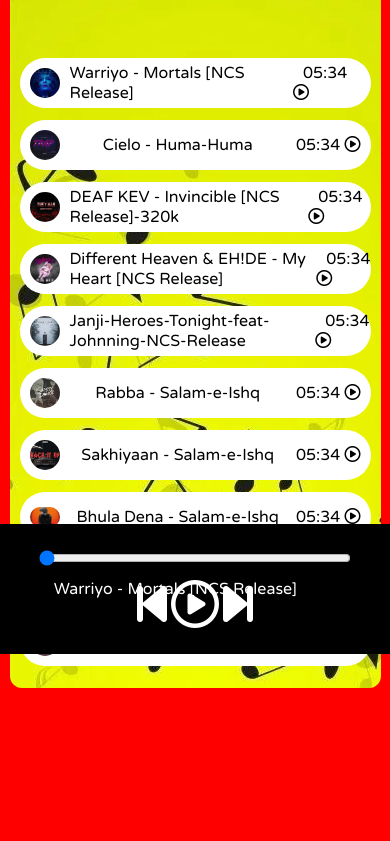
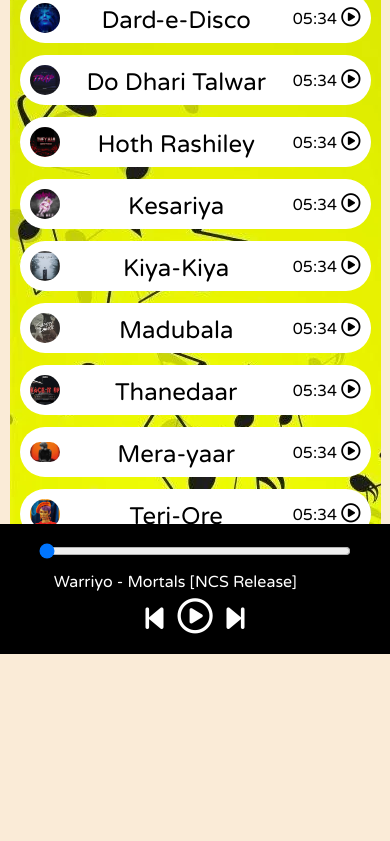
Before and after one commit to Sunny-kataria/spotify-clone, a plain HTML site: page index.html in a window 390 px wide. Shown: the part 190-1031 px from the top of the page. After the commit the page ends 966 px from the top, so only its background shows below. Drawn offline with Linux system fonts and the light colour scheme.

Commit message:
updating

```diff
--- a/script.js
+++ b/script.js
@@ -10,23 +10,22 @@ let masterSongName = document.getElementById('masterSongName');
 let songItems = Array.from(document.getElementsByClassName('songItem'));
 
 let songs = [
-    {songName: "Warriyo - Mortals [NCS Release]", filePath: "songs/1.mp3", coverPath: "covers/1.jpg"},
-    {songName: "Cielo - Huma-Huma", filePath: "songs/2.mp3", coverPath: "covers/2.jpg"},
-    {songName: "DEAF KEV - Invincible [NCS Release]-320k", filePath: "songs/3.mp3", coverPath: "covers/3.jpg"},
-    {songName: "Different Heaven & EH!DE - My Heart [NCS Release]", filePath: "songs/4.mp3", coverPath: "covers/4.jpg"},
-    {songName: "Janji-Heroes-Tonight-feat-Johnning-NCS-Release", filePath: "songs/5.mp3", coverPath: "covers/5.jpg"},
-    {songName: "Rabba - Salam-e-Ishq", filePath: "songs/2.mp3", coverPath: "covers/6.jpg"},
-    {songName: "Sakhiyaan - Salam-e-Ishq", filePath: "songs/2.mp3", coverPath: "covers/7.jpg"},
-    {songName: "Bhula Dena - Salam-e-Ishq", filePath: "songs/2.mp3", coverPath: "covers/8.jpg"},
-    {songName: "Tumhari Kasam - Salam-e-Ishq", filePath: "songs/2.mp3", coverPath: "covers/9.jpg"},
-    {songName: "Na Jaana - Salam-e-Ishq", filePath: "songs/4.mp3", coverPath: "covers/10.jpg"},
+    {songName: "Dard-e-Disco", filePath: "songs/1.mp3", coverPath: "covers/1.jpg"},
+    {songName: "Do Dhari Talwar", filePath: "songs/2.mp3", coverPath: "covers/2.jpg"},
+    {songName: "Hoth Rashiley ", filePath: "songs/3.mp3", coverPath: "covers/3.jpg"},
+    {songName: "Kesariya", filePath: "songs/4.mp3", coverPath: "covers/4.jpg"},
+    {songName: "Kiya-Kiya", filePath: "songs/5.mp3", coverPath: "covers/5.jpg"},
+    {songName: "Madubala", filePath: "songs/2.mp3", coverPath: "covers/6.jpg"},
+    {songName: "Thanedaar", filePath: "songs/2.mp3", coverPath: "covers/7.jpg"},
+    {songName: "Mera-yaar", filePath: "songs/2.mp3", coverPath: "covers/8.jpg"},
+    {songName: "Teri-Ore", filePath: "songs/2.mp3", coverPath: "covers/9.jpg"},
+    {songName: "you'r my love ", filePath: "songs/4.mp3", coverPath: "covers/10.jpg"},
 ]
 
 songItems.forEach((element, i)=>{
     element.getElementsByTagName("img")[0].src = songs[i].coverPath;
     element.getElementsByClassName("songName")[0].innerText = songs[i].songName;
 })
-
 
 // Handle play/pause click
 masterPlay.addEventListener('click', ()=>{
@@ -43,6 +42,7 @@ masterPlay.addEventListener('click', ()=>{
         gif.style.opacity = 0;
     }
 })
+
 // Listen to Events
 audioElement.addEventListener('timeupdate', ()=>{
     // Update Seekbar
@@ -90,7 +90,6 @@ document.getElementById('next').addEventListener('click', ()=>{
     audioElement.play();
     masterPlay.classList.remove('fa-play-circle');
     masterPlay.classList.add('fa-pause-circle');
-
 })
 
 document.getElementById('previous').addEventListener('click', ()=>{
--- a/style.css
+++ b/style.css
@@ -1,19 +1,22 @@
+
+
 @import url('https://fonts.googleapis.com/css2?family=Ubuntu&display=swap');
 @import url('https://fonts.googleapis.com/css2?family=Varela+Round&display=swap');
-body{
+
+body {
     background-color: antiquewhite;
 }
 
-*{
+* {
     margin: 0;
     padding: 0;
 }
 
-nav{
+nav {
     font-family: 'Ubuntu', sans-serif;
 }
 
-nav ul{
+nav ul {
     display: flex;
     align-items: center;
     list-style-type: none;
@@ -22,10 +25,11 @@ nav ul{
     color: white;
 }
 
-nav ul li{
+nav ul li {
     padding: 0 12px;
 }
-.brand img{
+
+.brand img {
     width: 44px;
     padding: 0 8px;
 }
@@ -37,7 +41,7 @@ nav ul li{
     font-size: 1.3rem;
 }
 
-.container{
+.container {
     min-height: 72vh;
     background-color: black;
     color: white;
@@ -50,7 +54,7 @@ nav ul li{
     background-image: url('bg.jpg');
 }
 
-.bottom{
+.bottom {
     position: sticky;
     bottom: 0;
     height: 130px;
@@ -62,27 +66,27 @@ nav ul li{
     flex-direction: column;
 }
 
-.icons{
+.icons {
     margin-top: 14px;
 }
-.icons i{
+
+.icons i {
     cursor: pointer;
 }
 
-#myProgressBar{
+#myProgressBar {
     width: 80vw;
     cursor: pointer;
 }
 
-.songItemContainer{
+.songItemContainer {
     margin-top: 74px;
 }
 
-.songItem{
+.songItem {
     height: 50px;
     display: flex;
     background-color: white;
-
     color: black;
     margin: 12px 0;
     justify-content: space-between;
@@ -90,57 +94,121 @@ nav ul li{
     border-radius: 34px;
 }
 
-.songItem img{
+.songItem img {
     width: 43px;
     margin: 0 23px;
     border-radius: 34px;
 }
 
-.timestamp{
+.timestamp {
     margin: 0 23px;
 }
 
-.timestamp i{
+.timestamp i {
     cursor: pointer;
 }
 
-.songInfo{
+.songInfo {
     position: absolute;
     left: 10vw;
     font-family: 'Varela Round', sans-serif;
 }
 
-.songInfo img{
+.songInfo img {
     opacity: 0;
     transition: opacity 0.4s ease-in;
 }
+nav {
+    font-family: 'Ubuntu', sans-serif;
+    position: fixed;
+    width: 100%;
+    top: 0;
+    z-index: 1000;
+}
 
-@media only screen and (max-width: 1100px) {
-    body {
-      background-color: red;
+nav ul {
+    display: flex;
+    align-items: center;
+    list-style-type: none;
+    height: 65px;
+    background-color: black;
+    color: white;
+    margin: 0;
 }
-  }
-  /* Example Adjustments for Mobile View */
+
+/* ... (existing CSS code) ... */
+
+/* ... (existing CSS code) ... */
+
+/* ... (existing CSS code) ... */
+
+/* Adjustments for Mobile View */
+/* ... (existing CSS code) ... */
+
+/* Adjustments for Mobile View */
+/* ... (existing CSS code) ... */
+
+
+
+
+
+
+
+/* Adjustments for Mobile View */
+/* Adjustments for Mobile View */
 @media only screen and (max-width: 1100px) {
     .container {
-        width: 90%; /* Adjust container width */
-        padding: 10px; /* Adjust padding */
+        width: 90%;
+        padding: 10px;
     }
 
     .songItem img {
-        width: 30px; /* Adjust image size */
-        margin: 0 10px; /* Adjust margin */
+        width: 30px;
+        margin: 0 10px;
     }
 
     .timestamp {
-        margin: 0 10px; /* Adjust margin */
+        margin: 0 10px;
+        display: inline;
+    }
+
+    .songItemPlay {
+        font-size: 1.2rem;
     }
 
     .songInfo {
-        left: 5vw; /* Adjust position */
+        left: 5vw;
+        margin-bottom: 15px;
     }
 
     .songInfo img {
-        width: 30px; /* Adjust image size */
+        width: 30px;
+    }
+
+    .icons {
+        flex-direction: row;
+        margin-top: 10px;
+    }
+
+    .icons i {
+        margin: 0 5px;
+        font-size: 1.5rem;
+    }
+
+    #previous,
+    #next {
+        font-size: 1.8rem;
+    }
+
+    #masterPlay {
+        margin-top: 30px;
+        font-size: 2.2rem;
+    }
+
+    .songName {
+        font-size: 1.5rem;
+        margin-top: 5px;
+        text-align: center;
+        display: inline;
     }
 }
```
Also changed, not shown: index.html (+2 -0 lines). Lines whose indentation alone changed are shown as unchanged.
